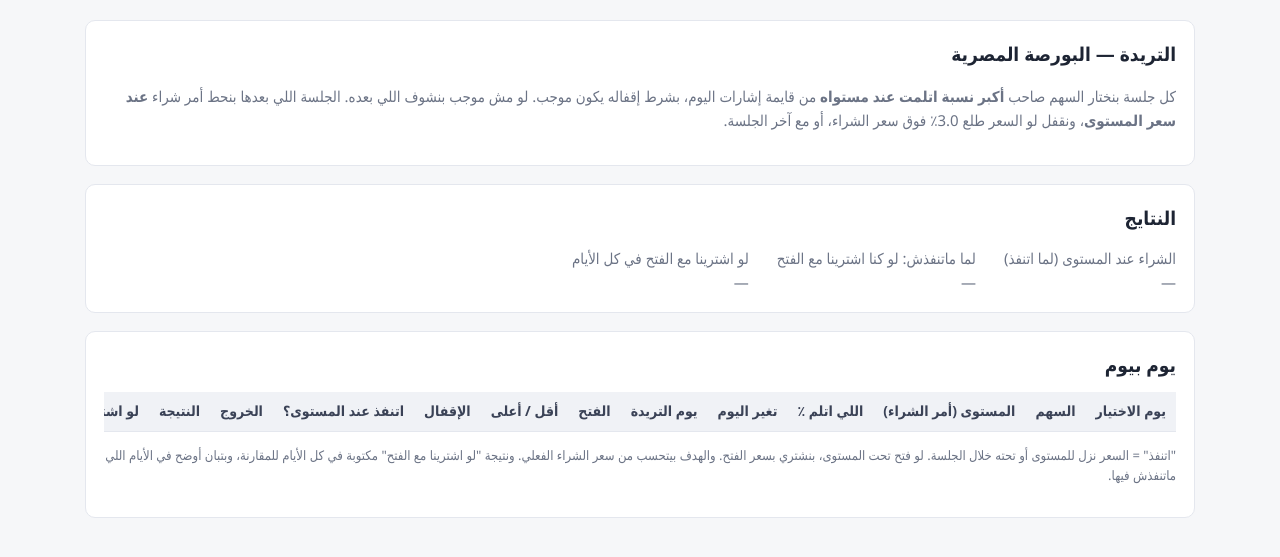
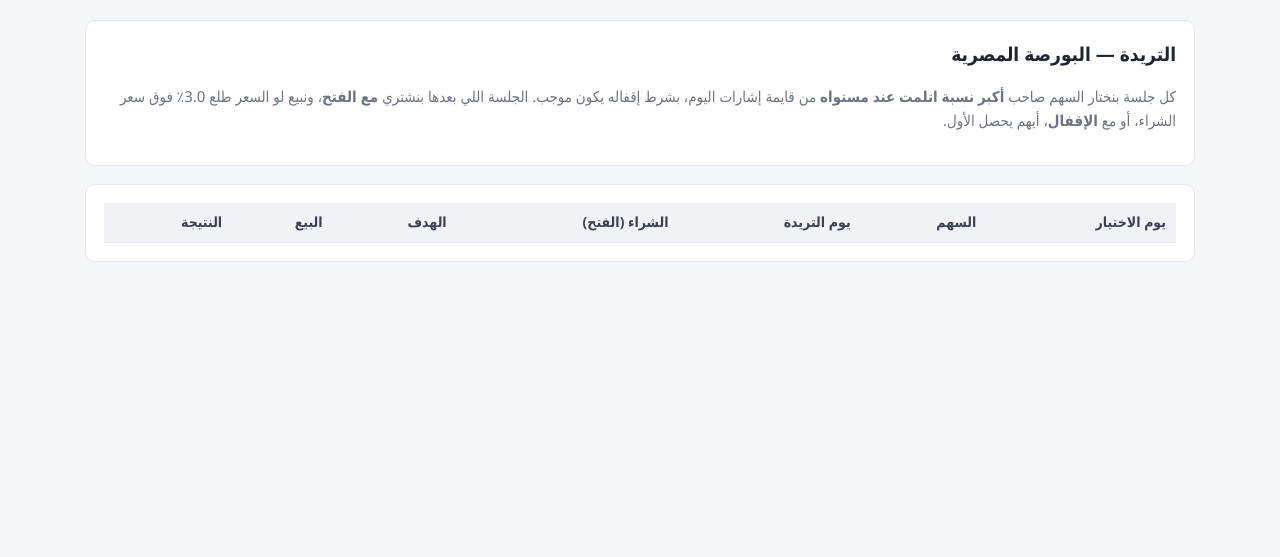
Before and after one commit to dofahmy/EGX_Trade, a Flask app: page /trade in a window 1280 px wide. Shown: the part 60-617 px from the top of the page. Run offline with Flask 3, Linux system fonts and the light colour scheme; lists and menus that the app fills with data are empty.

Commit message:
Add files via upload

```diff
--- a/templates/trade.html
+++ b/templates/trade.html
@@ -4,78 +4,49 @@
 {% set last = rows[-1] if rows else none %}
 <div class="card">
   <h2>التريدة — {{ mtitle }}</h2>
-  <p class="mute">كل جلسة بنختار السهم صاحب <b>أكبر نسبة اتلمت عند مستواه</b> من قايمة إشارات اليوم، بشرط إقفاله يكون موجب. لو مش موجب بنشوف اللي بعده. الجلسة اللي بعدها بنحط أمر شراء <b>عند سعر المستوى</b>، ونقفل لو السعر طلع {{ p.tp }}٪ فوق سعر الشراء، أو مع آخر الجلسة.</p>
+  <p class="mute">كل جلسة بنختار السهم صاحب <b>أكبر نسبة اتلمت عند مستواه</b> من قايمة إشارات اليوم، بشرط إقفاله يكون موجب. الجلسة اللي بعدها بنشتري <b>مع الفتح</b>، ونبيع لو السعر طلع {{ p.tp }}٪ فوق سعر الشراء، أو مع <b>الإقفال</b>، أيهم يحصل الأول.</p>
   {% if last and last.pick and not last.next %}
   <div class="banner buy">
-    <b>أمر الجلسة الجاية</b> (من جلسة {{ last.date }}):
-    شراء <b>{{ last.pick.name }}</b> <span class="mute">{{ last.pick.sym }}</span> عند <b>{{ last.pick.level }}</b>،
-    والهدف <b>{{ last.pick.target }}</b> (+{{ p.tp }}٪)، ولو ماوصلش نقفل مع آخر الجلسة.
-    <div class="note">اتلم عند المستوى {{ '%.2f'|format(last.pick.share) }}٪ من تداول اليوم، في {{ last.pick.win }} فترة، وقفل {{ '%+.2f'|format(last.pick.chg) }}٪ على {{ last.pick.last }}.</div>
+    <b>الجلسة الجاية</b> (اختيار جلسة {{ last.date }}): شراء <b>{{ last.pick.name }}</b> <span class="mute">{{ last.pick.sym }}</span> مع الفتح،
+    والبيع عند +{{ p.tp }}٪ من سعر الفتح، أو مع الإقفال.
   </div>
   {% elif last and not last.pick %}
-  <div class="banner idle">جلسة {{ last.date }}: مفيش سهم في قايمة الإشارات إقفاله موجب، فمفيش أمر للجلسة الجاية.</div>
+  <div class="banner idle">جلسة {{ last.date }}: مفيش سهم في قايمة الإشارات إقفاله موجب، فمفيش تريدة الجلسة الجاية.</div>
+  {% endif %}
+  {% if sm %}
+  <div class="big" style="margin-top:6px">
+    <span class="{{ 'pos' if sm.avg>0 else 'neg' if sm.avg<0 else '' }}">{{ '%+.2f'|format(sm.avg) }}٪</span> متوسط
+    · مجموع <span class="{{ 'pos' if sm.total>0 else 'neg' if sm.total<0 else '' }}">{{ '%+.2f'|format(sm.total) }}٪</span>
+  </div>
+  <div class="note">{{ sm.n }} تريدة · كسبانة {{ sm.wins }} · خسرانة {{ sm.losses }} · وصلت الهدف {{ sm.tp }}</div>
   {% endif %}
 </div>
 
 <div class="card">
-  <h2>النتايج</h2>
-  <div style="display:flex;flex-wrap:wrap;gap:28px">
-    {% for key, title in [('level','الشراء عند المستوى (لما اتنفذ)'), ('miss_open','لما ماتنفذش: لو كنا اشترينا مع الفتح'), ('all_open','لو اشترينا مع الفتح في كل الأيام')] %}
-    {% set s = sm[key] %}
-    <div>
-      <div class="mute">{{ title }}</div>
-      {% if s %}
-      <div class="big"><span class="{{ 'pos' if s.avg>0 else 'neg' if s.avg<0 else '' }}">{{ '%+.2f'|format(s.avg) }}٪</span> متوسط
-        · مجموع <span class="{{ 'pos' if s.total>0 else 'neg' if s.total<0 else '' }}">{{ '%+.2f'|format(s.total) }}٪</span></div>
-      <div class="note">{{ s.n }} من {{ s.of }} يوم · كسبانة {{ s.wins }} · وصلت الهدف {{ s.tp }}</div>
-      {% else %}<div class="mute">—</div>{% endif %}
-    </div>
-    {% endfor %}
-  </div>
-  {% if approx %}<p class="note" style="color:var(--amber)">⚠ الجلسات اللي جنبها "تقريبي" اترفعت قبل التحديث ده، فمش متخزن فيها ترتيب الحركة جوه اليوم. بنفترض إن السعر نزل للمستوى الأول وبعدين طلع للهدف، وده ممكن مايكونش حصل. لو عاوزاها دقيقة، احذفي الجلسة وارفعيها تاني.</p>{% endif %}
-</div>
-
-<div class="card">
-  <h2>يوم بيوم</h2>
   <div class="tablewrap"><table>
-    <tr><th>يوم الاختيار</th><th>السهم</th><th>المستوى (أمر الشراء)</th><th>اللي اتلم ٪</th><th>تغير اليوم</th>
-        <th>يوم التريدة</th><th>الفتح</th><th>أقل / أعلى</th><th>الإقفال</th><th>اتنفذ عند المستوى؟</th><th>الخروج</th><th>النتيجة</th><th>لو اشترينا مع الفتح</th></tr>
+    <tr><th>يوم الاختيار</th><th>السهم</th><th>يوم التريدة</th><th>الشراء (الفتح)</th><th>الهدف</th><th>البيع</th><th>النتيجة</th></tr>
     {% for r in rows|reverse %}
     {% set k = r.pick %}{% set n = r.next %}
     <tr>
-      <td><a href="{{ murl('day', date=r.date) }}">{{ r.date }}</a>
-        {% if r.skipped %}<div class="note" style="white-space:normal">اتخطينا: {% for x in r.skipped %}{{ x.sym }} ({{ '%+.2f'|format(x.chg) }}٪){{ '، ' if not loop.last }}{% endfor %}</div>{% endif %}</td>
+      <td><a href="{{ murl('day', date=r.date) }}">{{ r.date }}</a></td>
       {% if not k %}
-      <td colspan="12" class="mute">مفيش سهم إقفاله موجب في قايمة إشارات اليوم ({{ r.count }} إشارة)</td>
+      <td colspan="6" class="mute">مفيش سهم إقفاله موجب</td>
       {% else %}
-      <td><a href="{{ murl('stock', sym=k.sym) }}">{{ k.sym }}</a><div class="note">{{ k.name }}</div></td>
-      <td class="num"><b>{{ k.level }}</b><div class="note">هدف {{ k.target }}</div></td>
-      <td class="num">{{ '%.2f'|format(k.share) }}٪<div class="note">{{ k.win }} فترة</div></td>
-      <td class="num pos">{{ '%+.2f'|format(k.chg) }}٪</td>
+      <td><a href="{{ murl('stock', sym=k.sym) }}">{{ k.sym }}</a> <span class="note">{{ k.name }}</span></td>
       {% if not n %}
-      <td colspan="8"><span class="pill armed">الجلسة الجاية</span></td>
+      <td colspan="5"><span class="pill armed">الجلسة الجاية</span></td>
       {% elif n.missing %}
-      <td>{{ n.date }}</td><td colspan="7" class="mute">السهم ماتداولش</td>
+      <td>{{ n.date }}</td><td colspan="4" class="mute">السهم ماتداولش</td>
       {% else %}
-      <td>{{ n.date }}{% if not n.exact %}<div class="note" style="color:var(--amber)">تقريبي</div>{% endif %}</td>
-      <td class="num">{{ n.open }}<div class="note {{ 'pos' if n.gap>0 else 'neg' if n.gap<0 else '' }}">{{ '%+.2f'|format(n.gap) }}٪ من المستوى</div></td>
-      <td class="num">{{ n.lo }} / {{ n.hi }}</td>
-      <td class="num">{{ n.last }}</td>
-      {% if n.filled %}
-      <td><span class="pill buy">اتنفذ</span><div class="note">عند {{ n.buy }}</div></td>
-      <td class="num">{{ n.exit }}<div class="note">{{ 'الهدف' if n.why=='tp' else 'آخر الجلسة' }}</div></td>
-      <td class="num {{ 'pos' if n.res>0 else 'neg' if n.res<0 else '' }}">{{ '%+.2f'|format(n.res) }}٪</td>
-      {% else %}
-      <td><span class="pill idle">ماتنفذش</span><div class="note">أقل سعر {{ n.lo }}</div></td>
-      <td class="mute">—</td><td class="mute">—</td>
-      {% endif %}
-      <td class="num {{ 'pos' if n.o_res>0 else 'neg' if n.o_res<0 else '' }}" style="{{ 'font-size:15px' if not n.filled else 'opacity:.6' }}">{{ '%+.2f'|format(n.o_res) }}٪
-        <div class="note">{{ n.o_buy }} ← {{ n.o_exit }} ({{ 'الهدف' if n.o_why=='tp' else 'آخر الجلسة' }})</div></td>
+      <td>{{ n.date }}</td>
+      <td class="num">{{ n.o_buy }}</td>
+      <td class="num">{{ (n.o_buy * (1 + p.tp / 100))|round(4) }}</td>
+      <td class="num">{{ n.o_exit }} <span class="note">{{ 'الهدف' if n.o_why=='tp' else 'الإقفال' }}</span></td>
+      <td class="num {{ 'pos' if n.o_res>0 else 'neg' if n.o_res<0 else '' }}">{{ '%+.2f'|format(n.o_res) }}٪</td>
       {% endif %}
       {% endif %}
     </tr>
     {% endfor %}
   </table></div>
-  <p class="note">"اتنفذ" = السعر نزل للمستوى أو تحته خلال الجلسة. لو فتح تحت المستوى، بنشتري بسعر الفتح. والهدف بيتحسب من سعر الشراء الفعلي. ونتيجة "لو اشترينا مع الفتح" مكتوبة في كل الأيام للمقارنة، وبتبان أوضح في الأيام اللي ماتنفذش فيها.</p>
 </div>
 {% endblock %}
```
